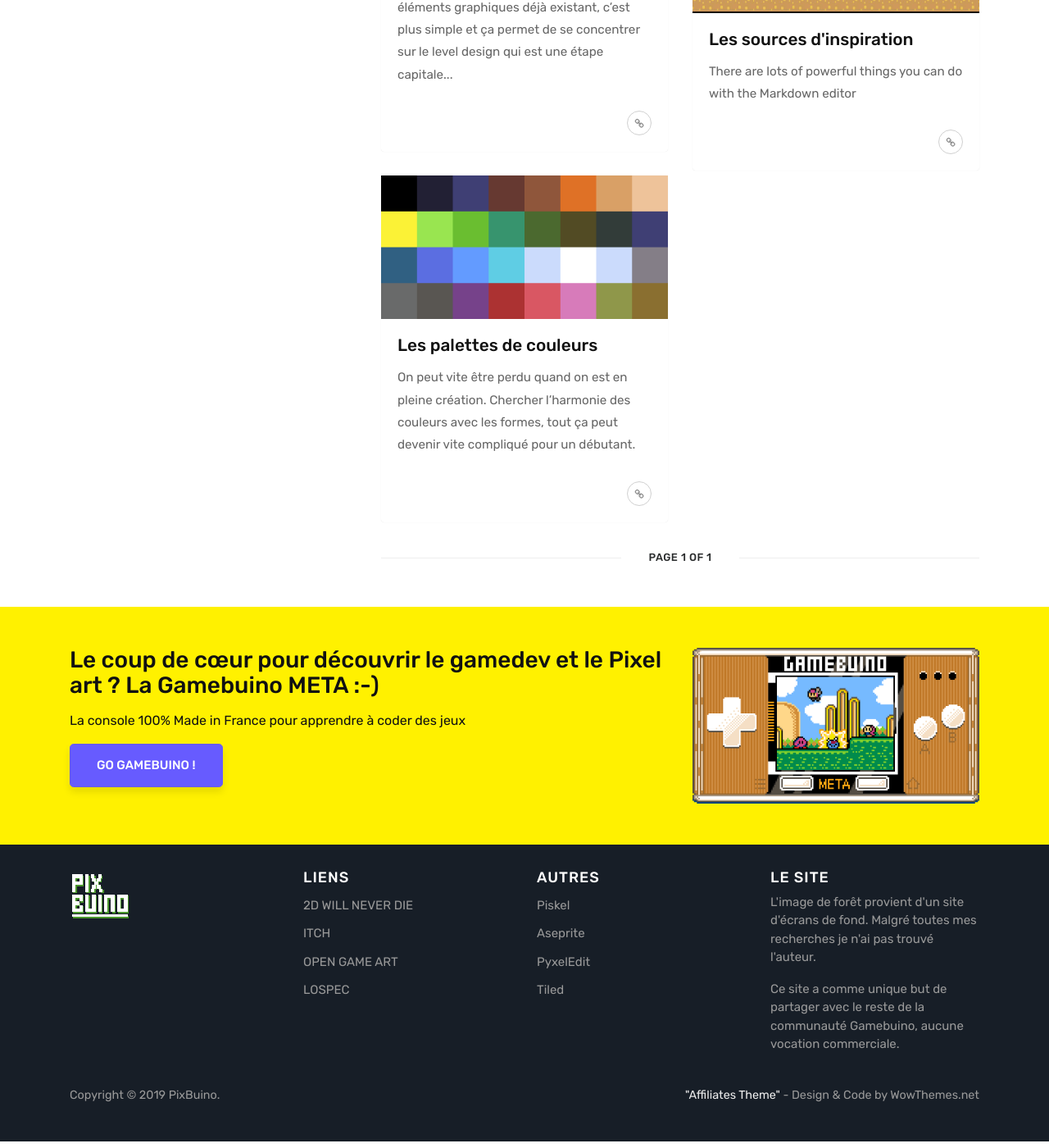
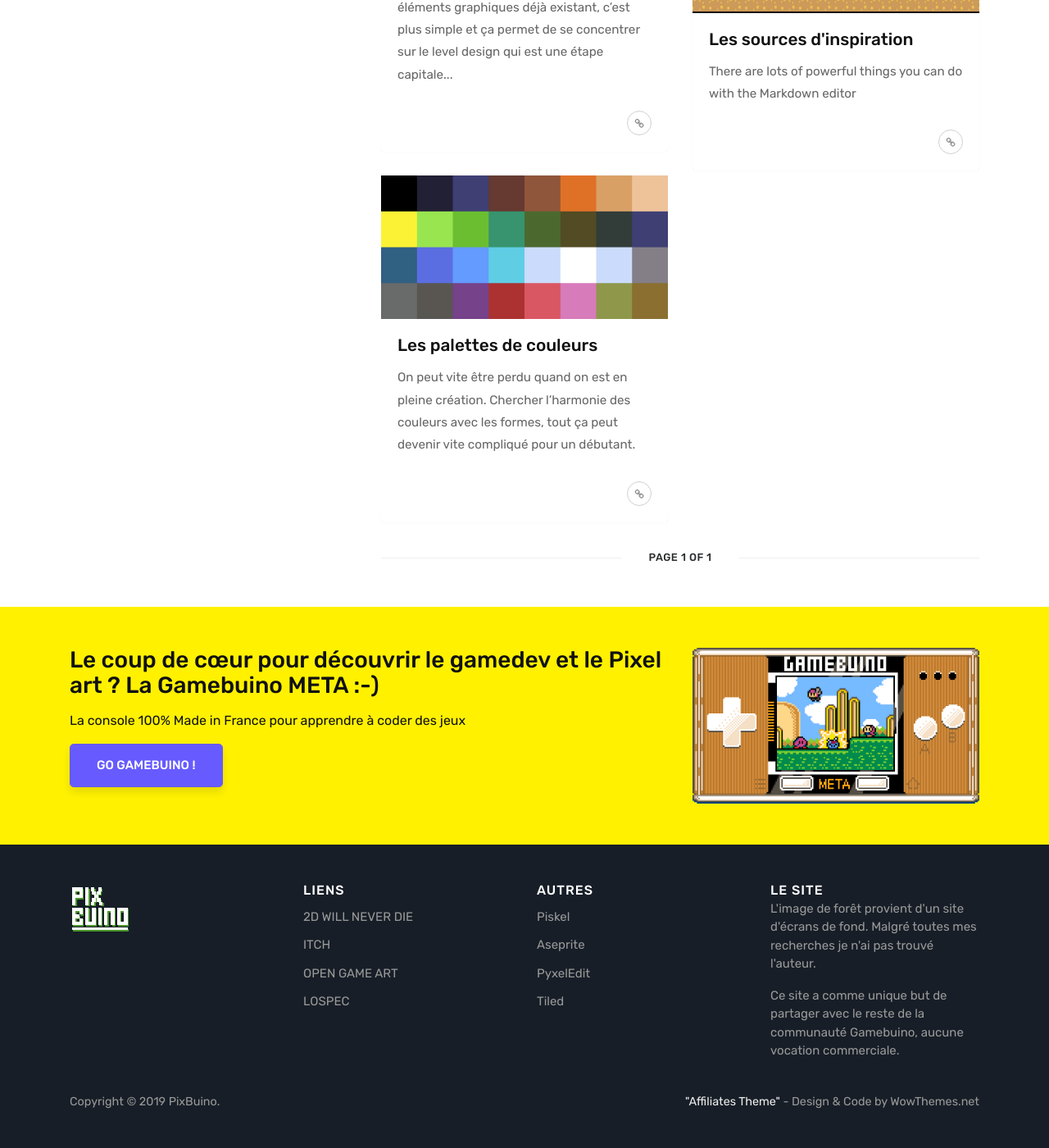
Before and after one commit to Maxibuino/PixBuino, a Jekyll site: the page built from index.html, in a window 1280 px wide and 1400 px high, scrolled down 1935 px. Shown: the whole window at 82% size. Built offline with Jekyll 4.4.1, drawn with Linux system fonts in a browser that asks for light colours; the list of posts is cut into pages by our own code; comment, search, counter and statistics services are not loaded.

Commit message:
Update theme.css

```diff
--- a/assets/css/theme.css
+++ b/assets/css/theme.css
@@ -396,8 +396,8 @@
 }
 .footer a {color:inherit;}
 .footer a:hover {color:#fff; text-decoration:none;}
-.footer-widget {margin-bottom: 0rem;    margin-top: 0rem;font-size:15px;}
-.footer-widget h5.title {font-size:18px; text-transform:uppercase;letter-spacing:1px;color:#fff;margin-bottom: -0,5rem;}
+.footer-widget {margin-bottom: 1rem;    margin-top: 1rem;font-size:15px;}
+.footer-widget h5.title {font-size:16px; text-transform:uppercase;letter-spacing:1px;color:#fff;margin-bottom: 2px;}
 .footer-widget ul {list-style:none;padding-left:0;}
 .footer-widget ul li {margin:12px 0;}
 .footer-widget .recent-posts img {float:left;margin-right:10px;}
```
